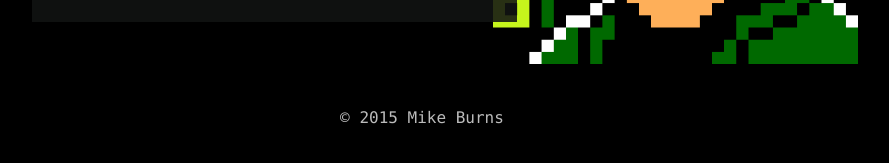
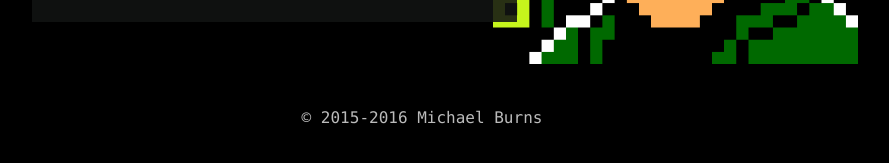
Before and after one commit to thatpixelguy/thatpixelguy.github.io, a Jekyll site: the page built from index.html, in a window 1280 px wide. Shown: the part 527-690 px from the top of the page, without its empty margins (218-1107 px from the left). Built offline with Jekyll 4.4.1, drawn with Linux system fonts in a browser that asks for light colours; Markdown is read by kramdown in place of the engine named in the settings.

Commit message:
Updated footer.html

```diff
--- a/_includes/footer.html
+++ b/_includes/footer.html
@@ -1 +1 @@
-<div class='footer'>&copy; 2015 Mike Burns</div>
+<div class='footer'>&copy; 2015-2016 Michael Burns</div>
```
